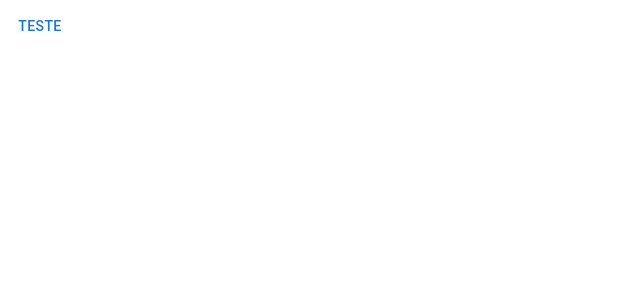
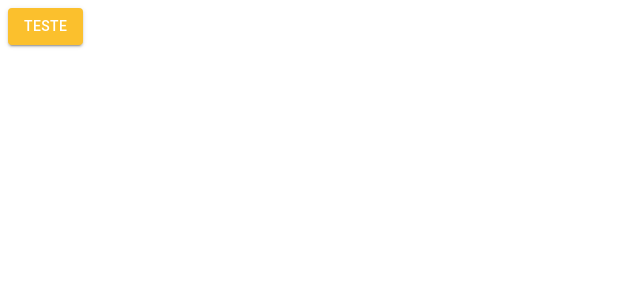
Before and after one commit to Hawohay/react, a React (Create React App) app in the folder my-app/: page /pagina-inicial in a window 1280 px wide. Shown: the top 300 px of the page, without its empty margins (0-640 px from the left). Built offline with nearby package versions, Linux system fonts and the light colour scheme.

Commit message:
feat: Adicionado tema claro e provider

```diff
--- a/my-app/src/App.tsx
+++ b/my-app/src/App.tsx
@@ -1,11 +1,16 @@
 import { BrowserRouter } from "react-router-dom";
 
 import { AppRoutes } from "./routes";
+import ThemeProvider from "@mui/material/styles/ThemeProvider";
+import { LightMode } from "@mui/icons-material";
+import { LightTheme } from "./shared/themes";
 
 export const App = () => {
   return (
-    <BrowserRouter>
-      <AppRoutes />
-    </BrowserRouter>
+    <ThemeProvider theme={LightTheme}>
+      <BrowserRouter>
+        <AppRoutes />
+      </BrowserRouter>
+    </ThemeProvider>
   );
 }
--- a/my-app/src/routes/index.tsx
+++ b/my-app/src/routes/index.tsx
@@ -5,7 +5,7 @@
 
     return (
         <Routes>
-            <Route path='/pagina-inicial' element={<Button>Teste</Button>} />
+            <Route path='/pagina-inicial' element={<Button variant='contained' color='primary'>Teste</Button>} />
 
             <Route path='*' element={<Navigate to='/pagina-inicial' />} />
         </Routes>
--- a/my-app/src/shared/themes/index.ts
+++ b/my-app/src/shared/themes/index.ts
@@ -1 +1 @@
-export {}
+export * from './light';
--- /dev/null
+++ b/my-app/src/shared/themes/light.ts
@@ -0,0 +1,24 @@
+import { createTheme } from '@mui/material';
+import cyan from '@mui/material/colors/cyan';
+import yellow from '@mui/material/colors/yellow';
+
+export const LightTheme = createTheme({
+    palette: {
+        primary: {
+            main: yellow[700],
+            dark: yellow[800],
+            light: yellow[500],
+            contrastText: '#ffffff',
+        },
+        secondary: {
+            main: cyan[500],
+            dark: cyan[400],
+            light: cyan[300],
+            contrastText: '#ffffff',
+        },
+        background: {
+            default: '#fffff',
+            paper: '#f7f6f3',
+        }
+    }
+});
```
